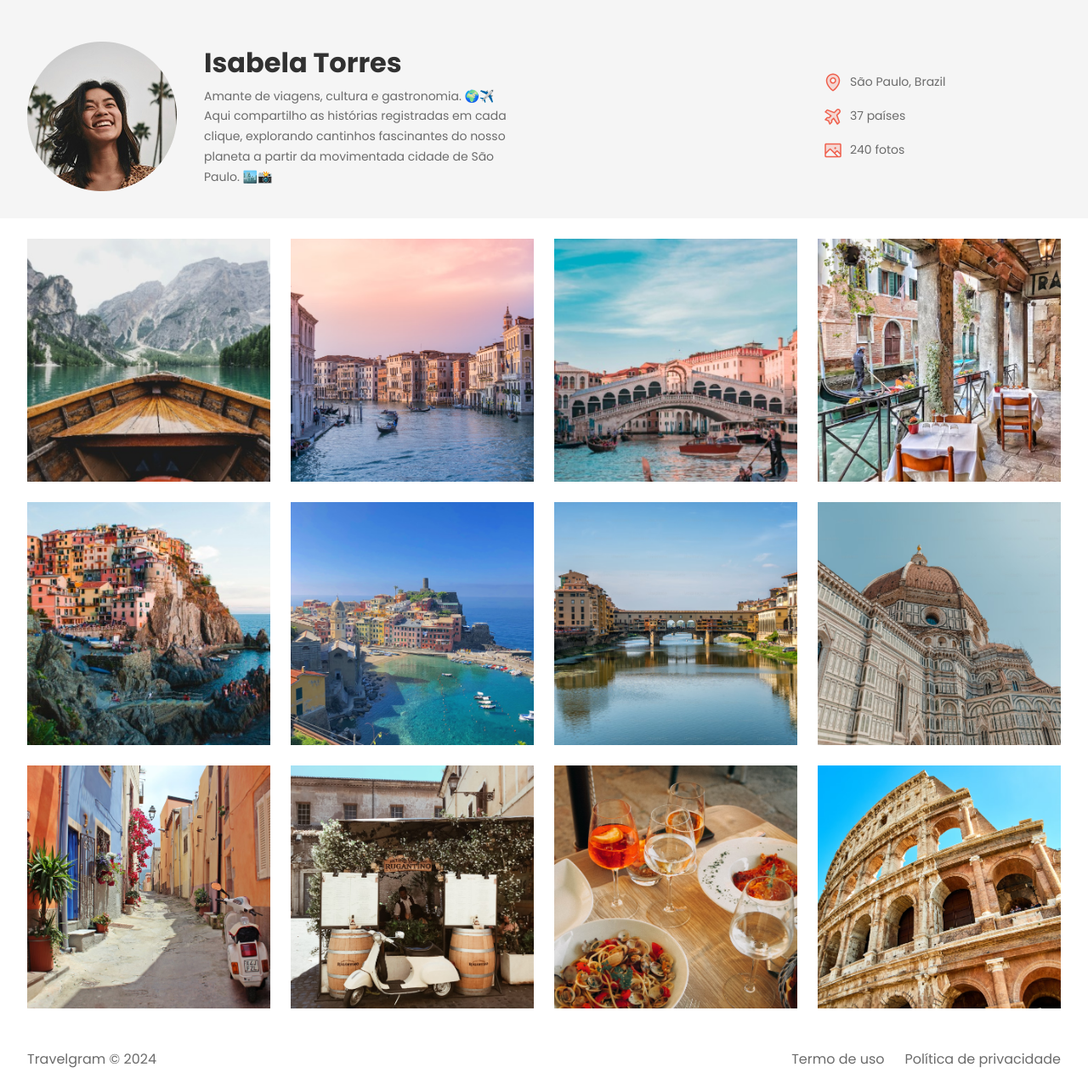
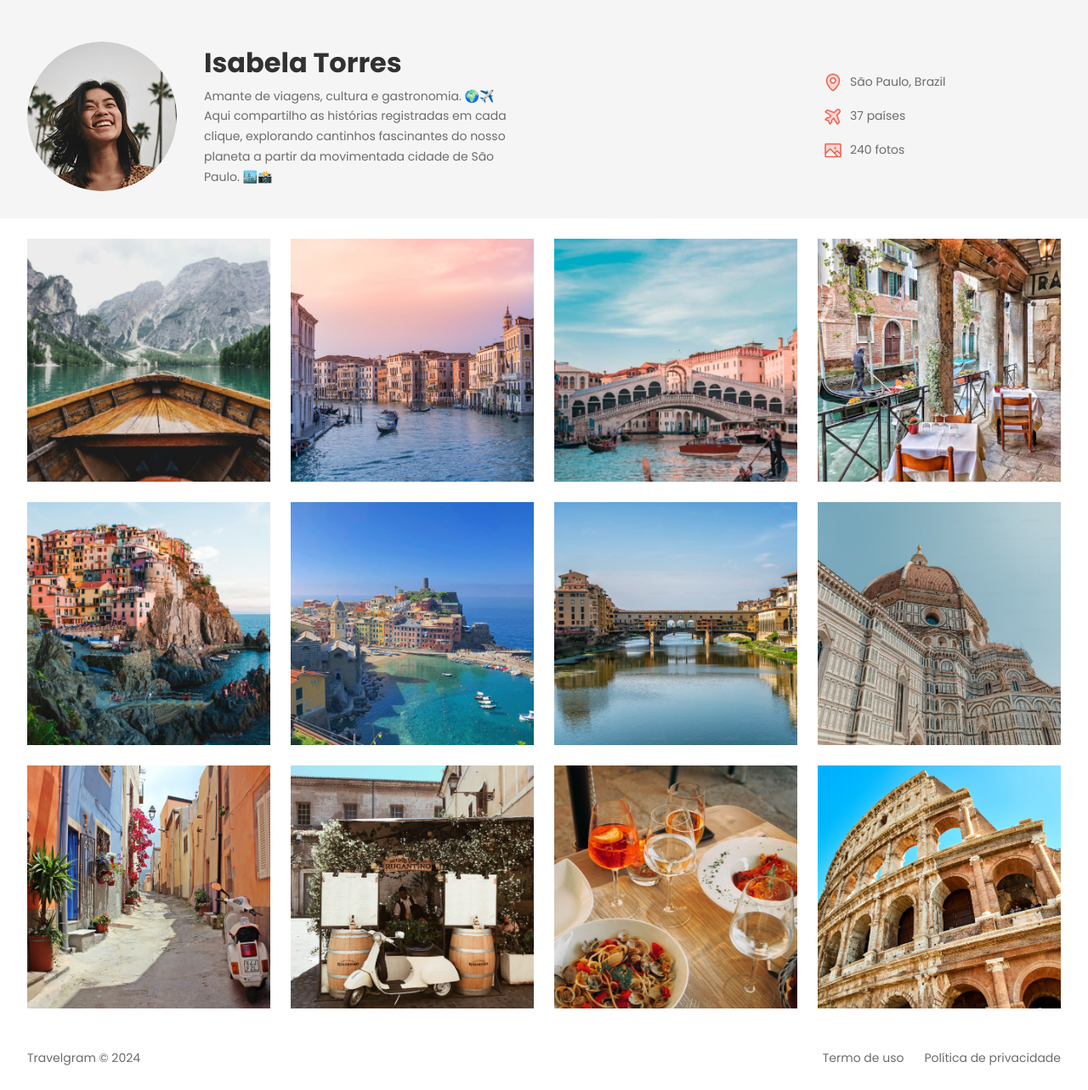
Before and after one commit to BRyuTakahashi/perfil_viagem, a plain HTML site: page index.html in a window 1280 px wide. Shown: the part 79-1362 px from the top of the page at 85% size. Drawn offline with Linux system fonts and the light colour scheme.

Commit message:
finishing project

```diff
--- a/styles/footer.css
+++ b/styles/footer.css
@@ -2,6 +2,7 @@ footer {
   display: flex;
   padding-block: 24px;
   gap: 24px;
+  font: 14px/150% var(--font-family);
 }
 
 footer span:nth-child(1) {
--- a/styles/header.css
+++ b/styles/header.css
@@ -25,6 +25,13 @@
   margin-bottom: 8px;
 }
 
+#profile img {
+  width: 176px;
+  height: auto;
+  object-fit: cover;
+  border-radius: 50%;
+}
+
 #info {
   list-style: none;
   display: flex;
```
